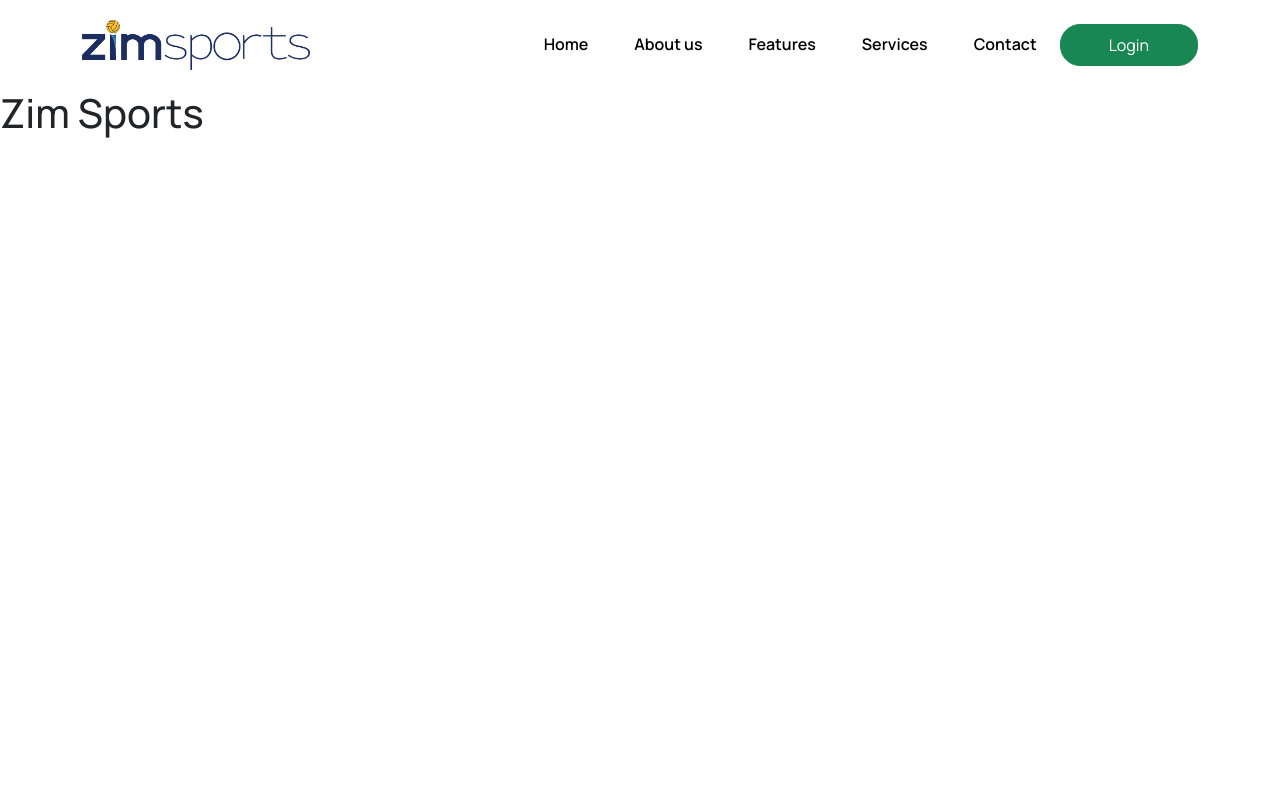
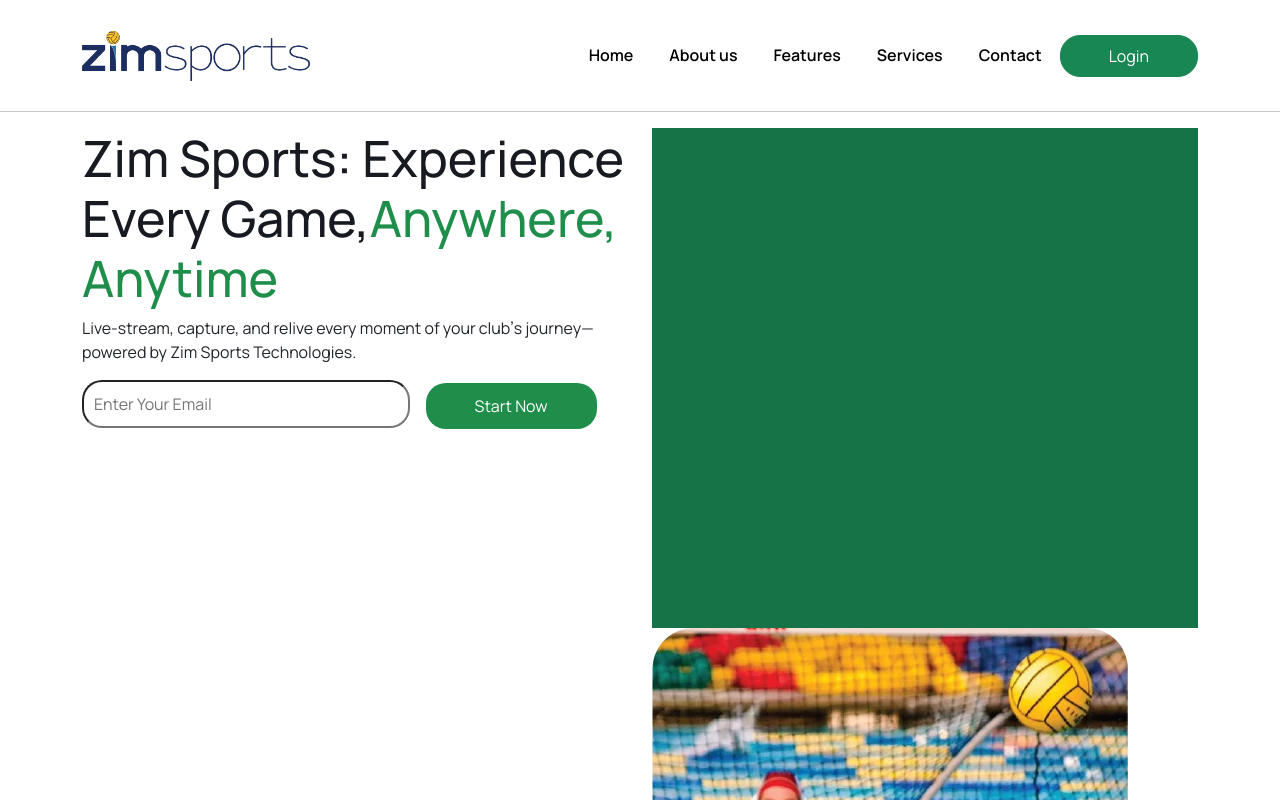
Before and after one commit to Zeeshanprojects/ZimSportsWebsite, a React (Vite) app in the folder zimsports/: page / in a window 1280 px wide. Shown: the top 800 px of the page. Built offline with nearby package versions, Linux system fonts and the light colour scheme; the HTML template or start-up script is replaced by a standard one.

Commit message:
code updated

```diff
--- a/zimsports/src/App.jsx
+++ b/zimsports/src/App.jsx
@@ -2,13 +2,20 @@ import { useState } from 'react'
 import  {BrowserRouter as Router, Routes, Route} from 'react-router-dom'
 import './App.css'
 import Navbar from './Components/Navbar'
+import Home from './Pages/Home'
 
 function App() {
 
   return (
     <>
-<Navbar/>
-     <h1>Zim Sports</h1>
+    <Router>
+      <Navbar/>
+      <Routes>
+        <Route path='/' element={<Home/>}/>
+      </Routes>
+    </Router>
+
+
     </>
   )
 }
--- a/zimsports/src/Components/Navbar.jsx
+++ b/zimsports/src/Components/Navbar.jsx
@@ -1,16 +1,17 @@
 import React from 'react'
 import Image from '../assets/Images/image'
 import '../assets/CSS/Navbar.css'
+import { Link } from 'react-router-dom'
 export default function Navbar() {
   return (
 <>
-<nav className="navbar navbar-expand-lg navbar-light bg-white">
+<nav className="navbar navbar-expand-lg navbar-light bg-white pt-4">
   <div className="container">
 
-    <a className="navbar-brand" href="#">
+    <Link className="navbar-brand" to="/">
         <img src={Image.logo} alt='logo ' className='navbar-brand-image'/>
 
-    </a>
+    </Link>
     <button
       className="navbar-toggler"
       type="button"
@@ -25,9 +26,9 @@ export default function Navbar() {
     <div className="collapse navbar-collapse" id="navbarSupportedContent">
       <ul className="navbar-nav ms-auto mb-2 mb-lg-0">
         <li className="nav-item active">
-          <a className="nav-link active" aria-current="page" href="#">
+          <Link className="nav-link active" aria-current="page" to="/">
             Home
-          </a>
+          </Link>
         </li>
         <li className="nav-item">
           <a className="nav-link active" href="#">
@@ -60,7 +61,7 @@ export default function Navbar() {
     </div>
   </div>
 </nav>
-
+<hr/>
 </>
   )
 }
--- a/zimsports/src/Pages/Home.jsx
+++ b/zimsports/src/Pages/Home.jsx
@@ -0,0 +1,30 @@
+import React, { useEffect } from 'react'
+import '../assets/CSS/Home.css'
+import Image from '../assets/Images/image'
+
+export default function Home() {
+    useEffect(()=>{
+        document.title="Home | Zim Sports"
+    })
+  return (
+<>
+<div className='container'>
+    <div className='row'>
+        <div className='col-sm-12 col-md-12 col-lg-6 col-xl-6'>
+            <h1>Zim Sports: Experience Every Game,<span>Anywhere, Anytime</span> </h1>
+            <p>Live-stream, capture, and relive every moment of your clubʼs journey—powered by Zim Sports Technologies.</p>
+            <input type='email' placeholder='Enter Your Email'/>
+            <button type='button' className='btn primary-btn ps-5 pe-5 ms-3'>Start Now</button>
+        </div>
+
+             <div className='col-sm-12 col-md-12 col-lg-6 col-xl-6'>
+                <div className='backgroundimagebanner'></div>
+           <img src={Image.bannerright} alt='banner-right'/>
+
+        </div>
+
+    </div>
+</div>
+</>
+  )
+}
--- /dev/null
+++ b/zimsports/src/assets/CSS/Home.css
@@ -0,0 +1,23 @@
+h1 {
+  font-size: 50px;
+  line-height: 60px;
+  color: rgb(24, 26, 34) !important;
+}
+span {
+  color: #1f8e4b;
+}
+input {
+  border-radius: 20px;
+  padding: 10px;
+  width: 60%;
+}
+.primary-btn {
+  background-color: #1f8e4b;
+  border-radius: 20px;
+  color: white !important;
+  padding: 10px;
+}
+.backgroundimagebanner{
+    background-color: #157347 !important;
+    height: 500px !important;
+}
--- a/zimsports/src/assets/CSS/Navbar.css
+++ b/zimsports/src/assets/CSS/Navbar.css
@@ -9,10 +9,21 @@ line-height: 27.2px;
 color: rgb(27, 122, 65);
 }
 .nav-link{
-    margin: 15px;
+    margin: 10px;
 }
 .navbar-btn{
-    border-radius: 20px;
+    border-radius: 20px !important;
     padding-top: 5px;
     padding-bottom: 5px;
 }
+@media (min-width:577px) and (max-width:767px) {
+    .nav-link{
+    margin: 4px;
+}
+}
+@media (max-width:576px) {
+
+    .nav-link{
+    margin: 4px;
+}
+}
--- a/zimsports/src/assets/Images/image.js
+++ b/zimsports/src/assets/Images/image.js
@@ -1,4 +1,5 @@
 const Image={
     logo:new URL('logo.webp',import.meta.url).href,
+    bannerright:new URL('banner-right.webp',import.meta.url).href,
 }
 export default Image;
```
Also changed, not shown: zimsports/src/assets/Images/banner-right.webp (added).
